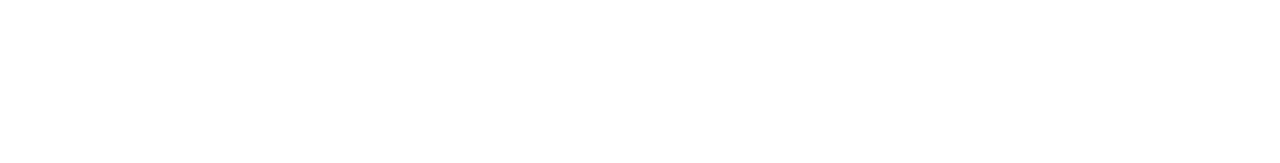
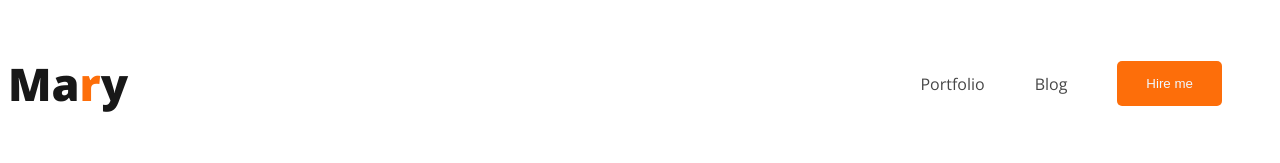
Before and after one commit to ShorifHasan01/developer-portfolio, a plain HTML site: page index.html in a window 1280 px wide. Drawn offline with nearby package versions, Linux system fonts and the light colour scheme.

Commit message:
navigation bar added

```diff
--- a/index.html
+++ b/index.html
@@ -4,8 +4,32 @@
     <meta charset="UTF-8">
     <meta name="viewport" content="width=device-width, initial-scale=1.0">
     <title>developer fortfolio</title>
+    <link rel="preconnect" href="https://fonts.googleapis.com">
+<link rel="preconnect" href="https://fonts.gstatic.com" crossorigin>
+<link href="https://fonts.googleapis.com/css2?family=Open+Sans:wght@400;700;800&display=swap" rel="stylesheet">
+    <link rel="stylesheet" href="styles/nav.css">
 </head>
 <body>
+    <header>
+<nav>
+<h3 class="nav-tittle">Ma<span class="text-primary">r</span>y</h3>
+<ul>
+    <li><a href="">Portfolio</a></li>
+    <li><a href="">Blog</a></li>
+    <li><a href=""><button class="btn-primary">Hire me</button></a></li>
+</ul>
+
+
+</nav>
+    </header>
+    <main>
+
+
+    </main>
+    <footer>
+
+
+    </footer>
 
 </body>
 </html>
--- /dev/null
+++ b/styles/nav.css
@@ -0,0 +1,37 @@
+body{
+    font-family: 'Open Sans', sans-serif;
+}
+nav{
+    display: flex;
+    justify-content: space-between;
+}
+.nav-tittle{
+    color: var(--Dark-01, #181818);
+font-size: 45px;
+font-weight: 800;
+
+}
+.text-primary{
+    color: #FD6E0A;
+}
+nav > ul{
+    display: flex;
+    align-items: center;
+}
+nav li{
+  list-style:  none;
+  margin-right: 50px;
+  align-items: center;
+}
+nav a{
+    text-decoration: none;
+    color: #474747;
+}
+.btn-primary{
+    border-radius: 5px;
+background: #FD6E0A;
+color: aliceblue;
+padding: 15px 29px;
+
+border: 0px solid white;
+}
```
